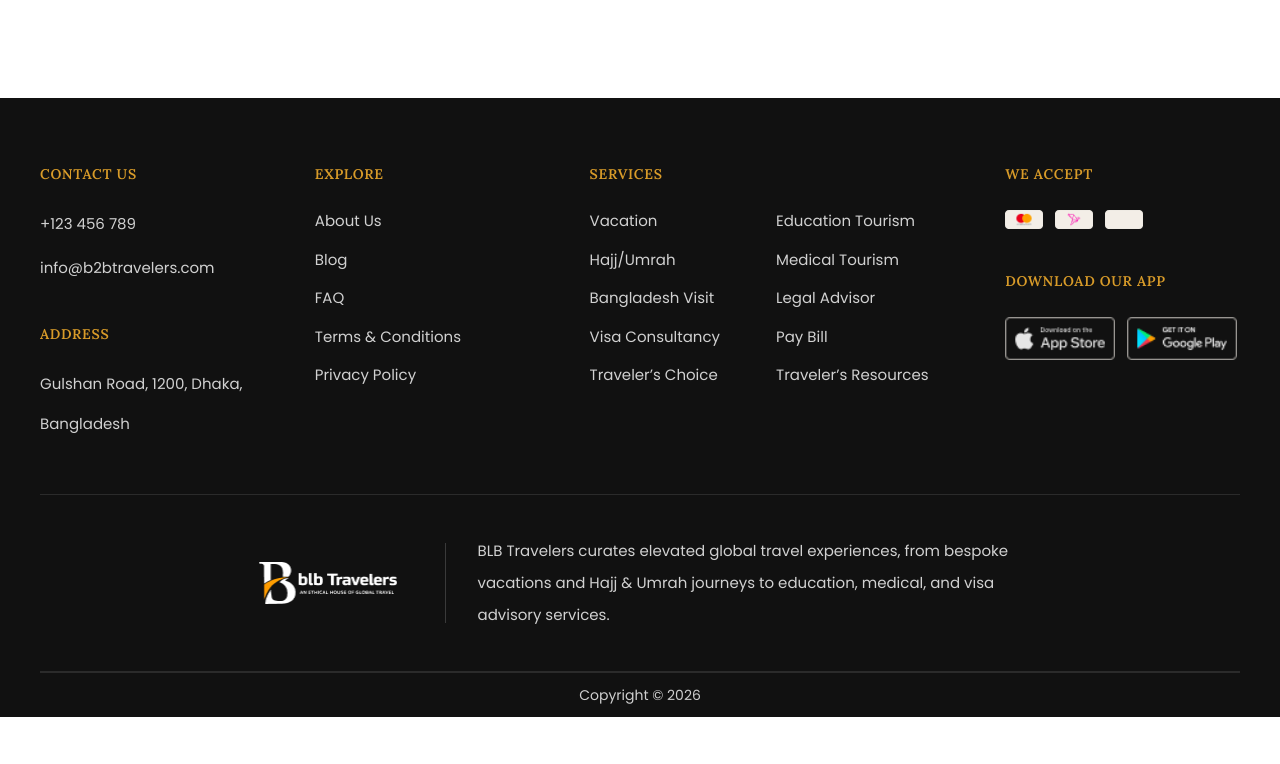
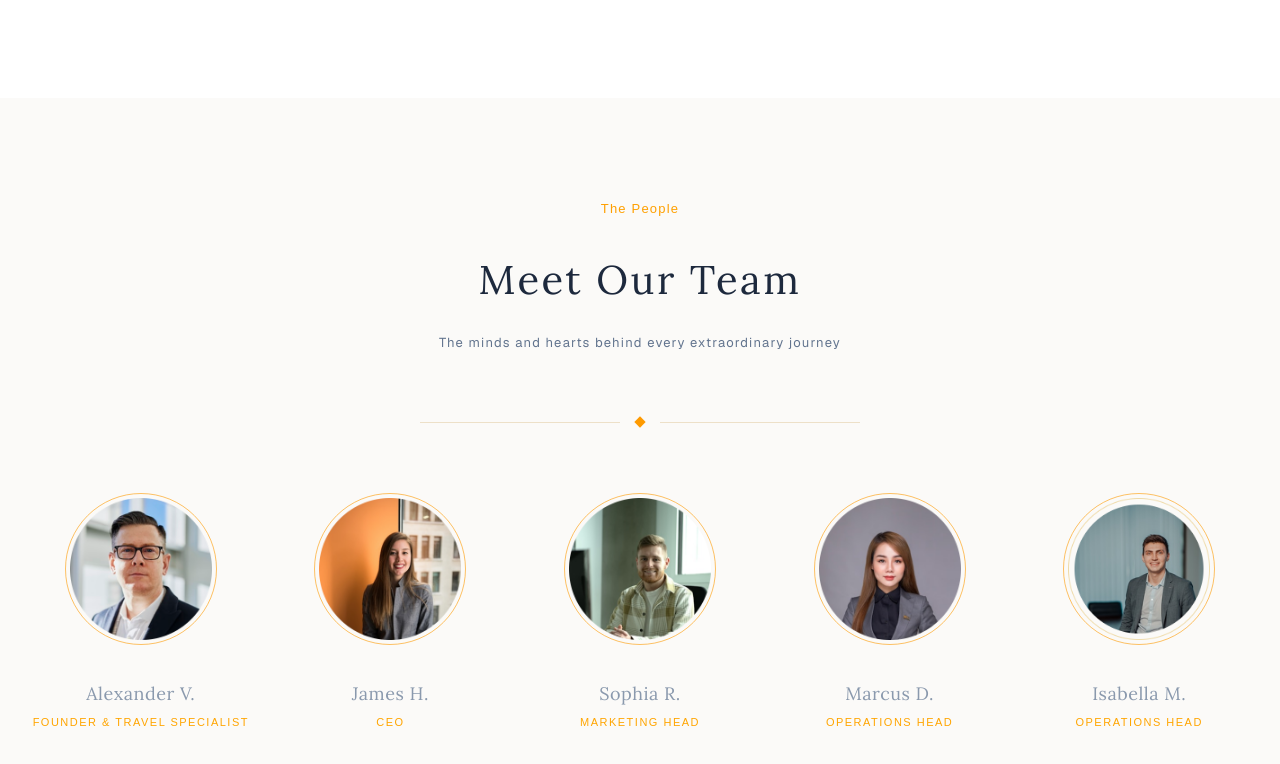
Before and after one commit to suraiya-jahan-bhuiyan-sraboni/blb-travel-client-draft, a Next.js app: page /about in a window 1280 px wide. Shown: the part 5156-5920 px from the top of the page. Before the commit the page ends 5873 px from the top, so only its background shows below. Built offline with nearby package versions, Linux system fonts and the light colour scheme.

Commit message:
Our Team Section Done

```diff
--- a/src/app/(public)/about/page.tsx
+++ b/src/app/(public)/about/page.tsx
@@ -1,6 +1,7 @@
 import BehindStory from "@/features/about/BehindStory";
 import OurPurpose from "@/features/about/OurPurpose";
 import OurStory from "@/features/about/OurStory";
+import OurTeam from "@/features/about/OurTeam";
 import TrustSection from "@/features/home/components/TrustSection";
 
 export default function AboutPage() {
@@ -10,6 +11,7 @@ export default function AboutPage() {
       <BehindStory />
       <TrustSection />
       <OurPurpose />
+      <OurTeam />
     </section>
   );
 }
--- /dev/null
+++ b/src/constants/about/teamMembers.ts
@@ -0,0 +1,35 @@
+import { TeamMember } from "@/types/about/team.types";
+
+export const teamMembers: TeamMember[] = [
+    {
+        id: "1",
+        photo: "/about/team/Founder.png",
+        name: "Alexander V.",
+        position: "Founder & Travel Specialist",
+    },
+    {
+        id: "2",
+        photo: "/about/team/Founder-2.png",
+        name: "James H.",
+        position: "CEO",
+    },
+    {
+        id: "3",
+        photo: "/about/team/Founder-3.png",
+        name: "Sophia R.",
+        position: "Marketing Head",
+    },
+    {
+        id: "4",
+        photo: "/about/team/Founder-4.png",
+        name: "Marcus D.",
+        position: "Operations Head",
+    },
+    {
+        id: "5",
+        photo: "/about/team/Founder-5.png",
+        name: "Isabella M.",
+        position: "Operations Head",
+    },
+
+]
--- /dev/null
+++ b/src/features/about/OurTeam.tsx
@@ -0,0 +1,70 @@
+import { teamMembers } from "@/constants/about/teamMembers"
+import Image from "next/image";
+import { FaFacebook, FaLinkedin, FaTwitter } from "react-icons/fa";
+
+export default function OurTeam() {
+    return (
+        <section className="">
+            <div className="bg-[#FBFAF8]">
+                <div className="max-w-[1440px] lg:p-25 md:py-16 lg:px-8 py-8 px-6 mx-auto">
+                    <h6 className="font-switzer text-center text-[11px] md:text-[13px] lg:text-[13px] leading-[22px] tracking-[1.2px] bg-gradient-to-r from-[#FE9A00] to-[#FFA500] bg-clip-text text-transparent select-none">
+                        The People
+                    </h6>
+                    <h1 className="font-lora text-center text-slate-800 text-2xl  md:text-[32px] lg:text-[40px] lg:leading-18 md:leading-12 leading-9 lg:tracking-[2.5px] md:tracking-[5%] tracking-[2px] lg:mt-6 lg:mb-4 md:mt-2 md:mb-4 mt-4 mb-4">Meet Our Team</h1>
+
+                    <p className="mb-4 text-[13px]  leading-[22px] tracking-[1.2px] text-slate-500 text-center">The minds and hearts behind every extraordinary journey</p>
+                    {/* separator */}
+                    <div className="flex items-center my-16 justify-center gap-4">
+                        <div className="w-[200px] h-[1px] bg-[#EDE0C8]"></div>
+                        <div className="w-2 h-2 bg-[#FE9A00] rotate-45" />
+                        <div className="w-[200px] h-[1px] bg-[#EDE0C8]"></div>
+                    </div>
+
+                    <div className="flex flex-wrap lg:flex-nowrap justify-center items-start gap-y-12 gap-x-6 md:gap-x-4 lg:gap-8 w-full">
+                        {teamMembers?.map((member) => (
+                            <div
+                                key={member.id}
+                                className="group flex flex-col items-center text-center justify-center transition-all duration-500 ease-out transform hover:-translate-y-4 w-full md:w-[calc(33.33%-24px)] lg:w-auto lg:flex-1"
+                            >
+                                <div className="relative lg:w-full aspect-square max-w-[158px] rounded-full p-[3px] bg-transparent flex items-center justify-center lg:mb-8 md:mb-8 sm:mb-4 mx-auto">
+                                    <div className="relative lg:w-full lg:h-full md:w-[84px] md:h-[84px] w-[64px] h-[64px] rounded-full  overflow-hidden border border-[#FE9A00]/60">
+                                        <Image
+                                            src={member.photo}
+                                            alt={member.name}
+                                            fill
+                                            sizes="(max-w-768px) 100vw, (max-w-1024px) 33vw, 20vw"
+                                            className="object-cover p-1 transition-transform duration-500 group-hover:scale-105"
+                                        />
+
+                                        <div className="absolute inset-0 bg-gradient-to-t from-black/80 via-black/40 to-transparent flex items-end justify-center pb-4 opacity-0 group-hover:opacity-100 transition-all duration-300 translate-y-4 group-hover:translate-y-0">
+                                            <div className="flex gap-3 bg-black/40 px-3 py-1.5 rounded-full backdrop-blur-sm border border-white/10">
+                                                <a href="#" className="text-white hover:text-[#FE9A00] transition-colors p-1">
+                                                    <FaFacebook size={14} />
+                                                </a>
+                                                <a href="#" className="text-white hover:text-[#FE9A00] transition-colors p-1">
+                                                    <FaTwitter size={14} />
+                                                </a>
+                                                <a href="#" className="text-white hover:text-[#FE9A00] transition-colors p-1">
+                                                    <FaLinkedin size={14} />
+                                                </a>
+                                            </div>
+                                        </div>
+                                    </div>
+                                </div>
+
+                                <div className="flex flex-col items-center justify-center flex-wrap w-full">
+                                    <h4 className="font-lora text-[#8A99AD] text-sm sm:text-base md:text-lg font-normal tracking-[0.5px] mb-1 sm:mb-2 w-full break-words">
+                                        {member.name}
+                                    </h4>
+                                    <p className="font-switzer text-[#FFA500] text-[9px] sm:text-[10px] md:text-[11px] leading-tight tracking-[1.5px] uppercase font-medium w-[150px] lg:w-full break-words">
+                                        {member.position}
+                                    </p>
+                                </div>
+                            </div>
+                        ))}
+                    </div>
+                </div>
+            </div>
+        </section>
+    )
+}
--- /dev/null
+++ b/src/types/about/team.types.ts
@@ -0,0 +1,6 @@
+export interface TeamMember {
+    id: string;
+    photo: string;
+    name: string;
+    position: string;
+}
--- a/src/types/about/trust.types.ts
+++ /dev/null
@@ -1,5 +0,0 @@
-export interface TrustSection {
-    id: string;
-    title: string;
-    description: string;
-}
```
